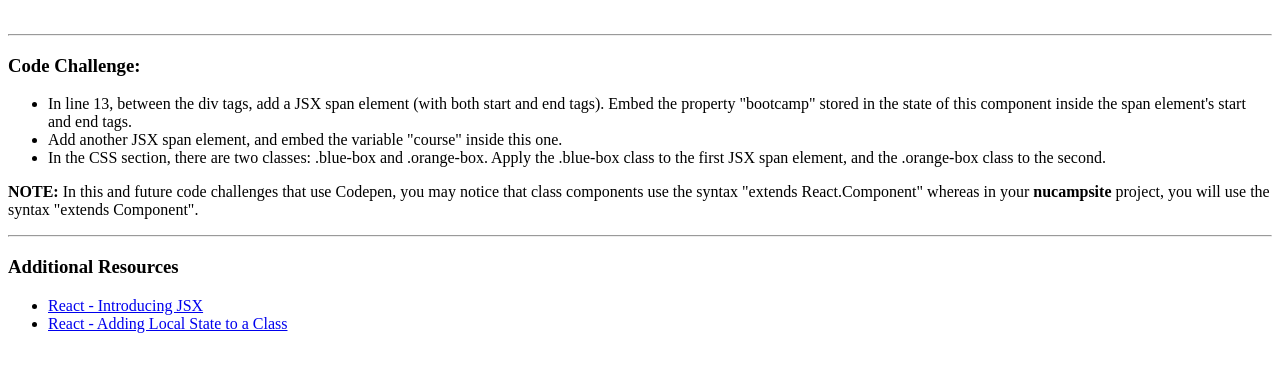
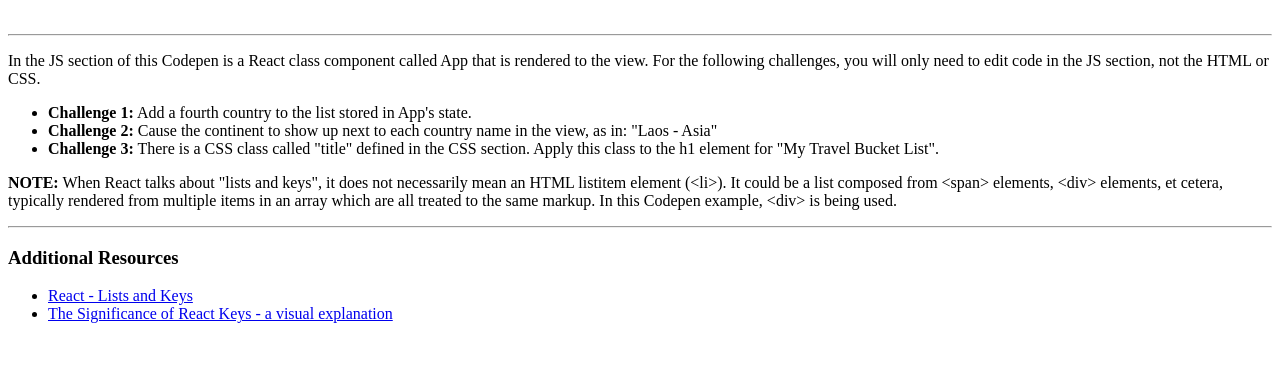
Before and after one commit to ttewabe/React-Code-Challenges, a plain HTML site: page index.html in a window 1280 px wide. Drawn offline with Linux system fonts and the light colour scheme.

Commit message:
Constructing list

```diff
--- a/index.html
+++ b/index.html
@@ -1,34 +1,24 @@
-<!DOCTYPE html>
-<html lang="en">
-<head>
-    <meta charset="UTF-8">
-    <meta http-equiv="X-UA-Compatible" content="IE=edge">
-    <meta name="viewport" content="width=device-width, initial-scale=1.0">
-    <title>Document</title>
-</head>
-<body>
-    <div id="root"></div>
+<div id="root"></div>
 
 <br />
 <hr />
-<h3>Code Challenge:</h3>
+
+<p>In the JS section of this Codepen is a React class component called App that is rendered to the view. For the following challenges, you will only need to edit code in the JS section, not the HTML or CSS.</p>
+
 <ul>
-    <li>In line 13, between the div tags, add a JSX span element (with both start and end tags). Embed the property "bootcamp" stored in the state of this component inside the span element's start and end tags.</li>
-    <li>Add another JSX span element, and embed the variable "course" inside this one.</li>
-    <li>In the CSS section, there are two classes: .blue-box and .orange-box. Apply the .blue-box class to the first JSX span element, and the .orange-box class to the second.</li>
+  <li><strong>Challenge 1:</strong> Add a fourth country to the list stored in App's state. </li>
+  <li><strong>Challenge 2:</strong> Cause the continent to show up next to each country name in the view, as in: "Laos - Asia"</li>
+  <li><strong>Challenge 3:</strong> There is a CSS class called "title" defined in the CSS section. Apply this class to the h1 element for "My Travel Bucket List".</li>
 </ul>
 
-<p><strong>NOTE:</strong> In this and future code challenges that use Codepen, you may notice that class components use the syntax "extends React.Component" whereas in your <strong>nucampsite</strong> project, you will use the syntax "extends Component".</p>
+<p><strong>NOTE:</strong> When React talks about "lists and keys", it does not necessarily mean an HTML listitem element (&lt;li&gt;). It could be a list composed from &lt;span&gt; elements, &lt;div&gt; elements, et cetera, typically rendered from multiple items in an array which are all treated to the same markup. In this Codepen example, &lt;div&gt; is being used.</p>
 
 <hr />
+
 <h3>Additional Resources</h3>
 <ul>
-    <li>
-        <a href="https://reactjs.org/docs/introducing-jsx.html" target="_blank">React - Introducing JSX</a>
-    </li>
-    <li>
-        <a href="https://reactjs.org/docs/state-and-lifecycle.html#adding-local-state-to-a-class" target="_blank">React - Adding Local State to a Class</a>
-    </li>
+  <li><a href="https://reactjs.org/docs/lists-and-keys.html" target="_blank">React - Lists and Keys</li>
+  <li><a href="https://dev.to/jtonzing/the-significance-of-react-keys---a-visual-explanation--56l7" target="_blank">The Significance of React Keys - a visual explanation</li>
 </ul>
-</body>
-</html>
+
+<!-- original pen by https://codepen.io/minae/ -->
--- /dev/null
+++ b/style.css
@@ -0,0 +1,9 @@
+body {
+  margin: 1rem;
+  font-family: 'Oxygen', sans-serif;
+}
+
+.title {
+  background: teal;
+  color: white;
+}
```
Also changed, not shown: 1 other file.
